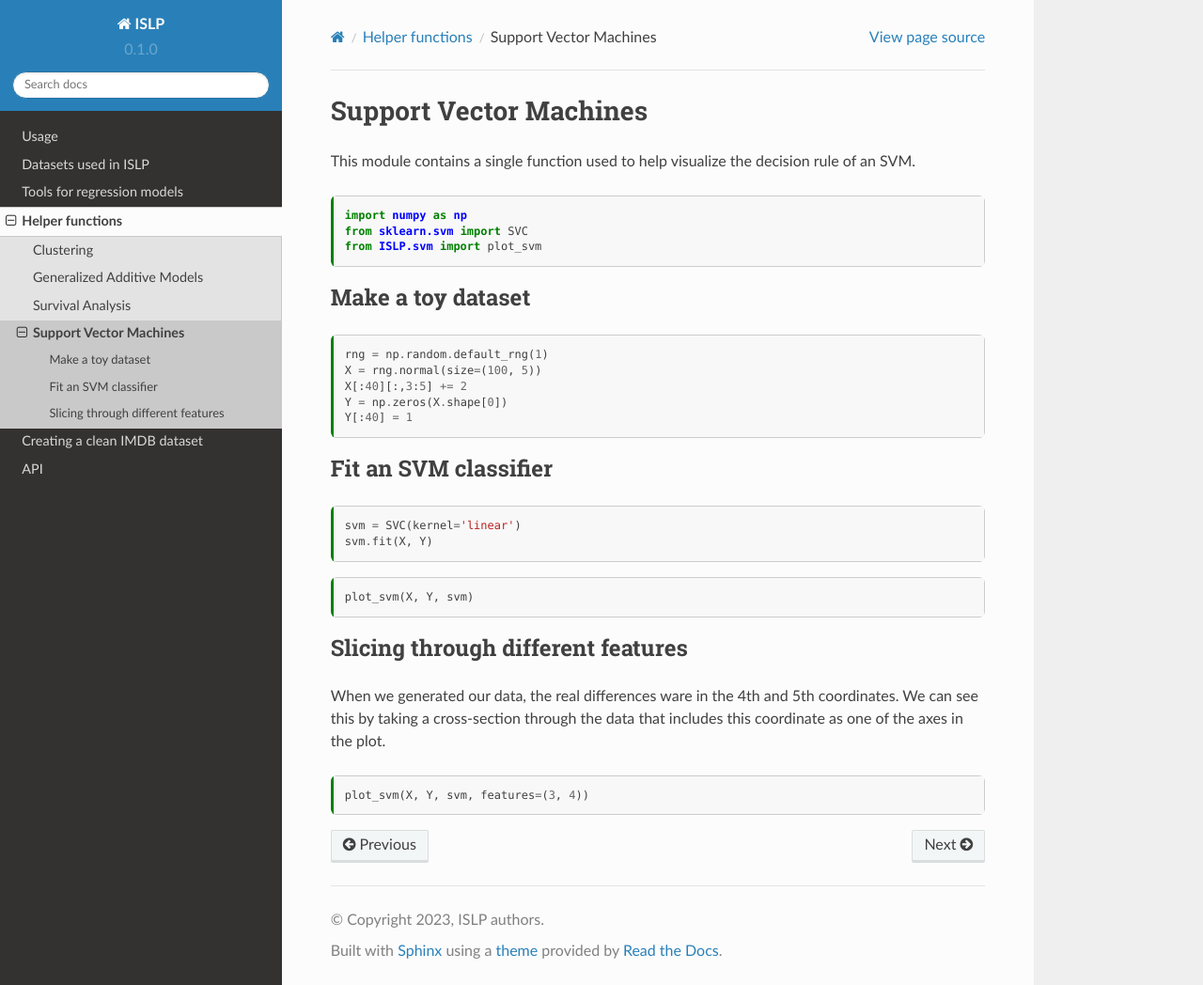
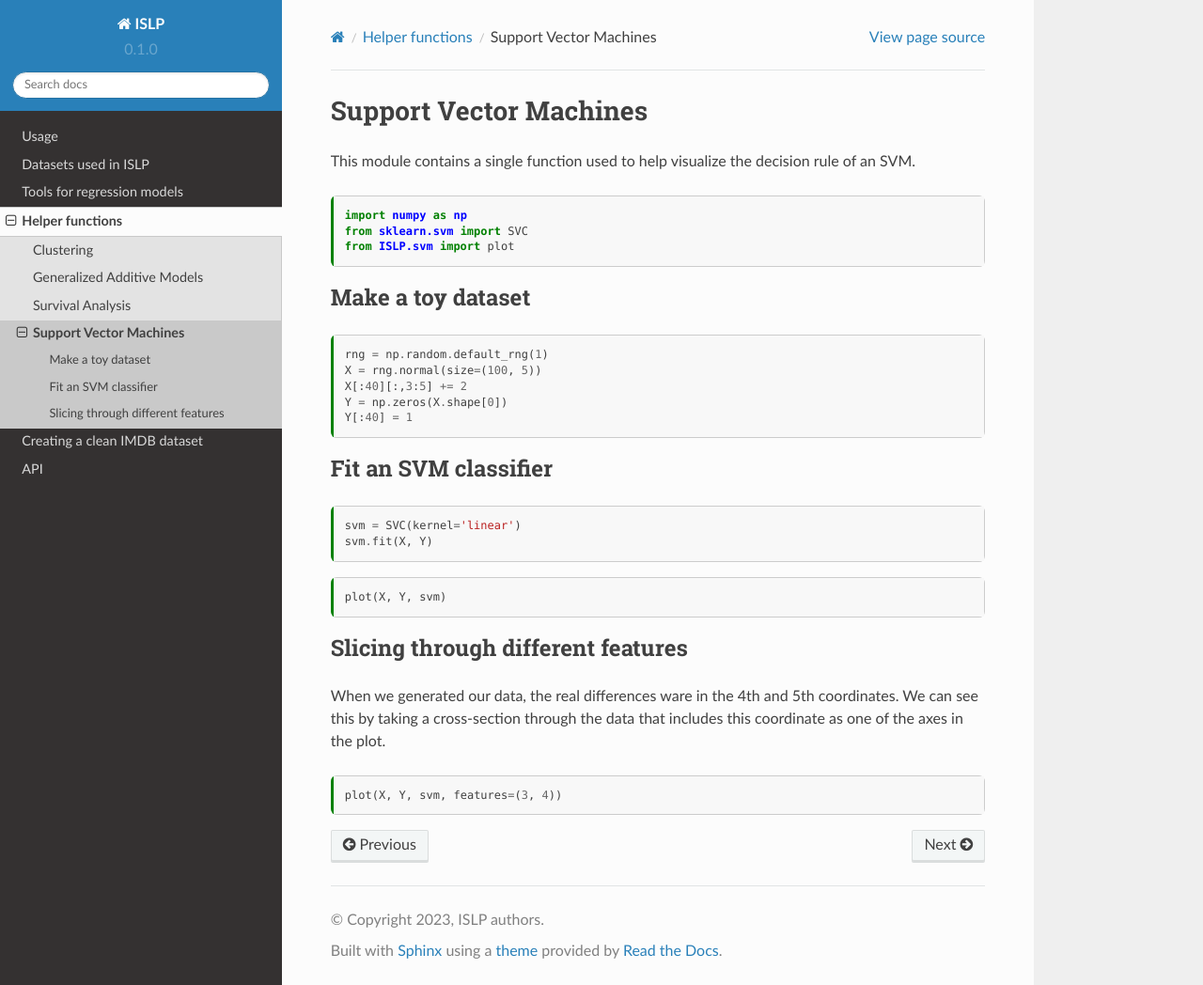
Before and after one commit to jonathan-taylor/ISLP, a Sphinx documentation site: the page built from docs/source/helpers/svm.md, in a window 1280 px wide and 1048 px high. Shown: the whole window at 94% size. Built offline with Sphinx 7.4.7 and the Read the Docs theme 2.0.0, drawn with Linux system fonts in a browser that asks for light colours.

Commit message:
rename SVM plot function

````diff
--- a/docs/source/helpers/svm.md
+++ b/docs/source/helpers/svm.md
@@ -21,7 +21,7 @@ This module contains a single function used to help visualize the decision rule
 ```{code-cell}
 import numpy as np
 from sklearn.svm import SVC
-from ISLP.svm import plot_svm
+from ISLP.svm import plot
 ```
 
 ## Make a toy dataset
@@ -42,7 +42,7 @@ svm.fit(X, Y)
 ```
 
 ```{code-cell}
-plot_svm(X, Y, svm)
+plot(X, Y, svm)
 ```
 
 ## Slicing through different features
@@ -52,5 +52,5 @@ We can see this by taking a cross-section through the data that includes this co
 one of the axes in the plot.
 
 ```{code-cell}
-plot_svm(X, Y, svm, features=(3, 4))
+plot(X, Y, svm, features=(3, 4))
 ```
````
Also changed, not shown: docs/notebooks/helpers/svm.ipynb.
